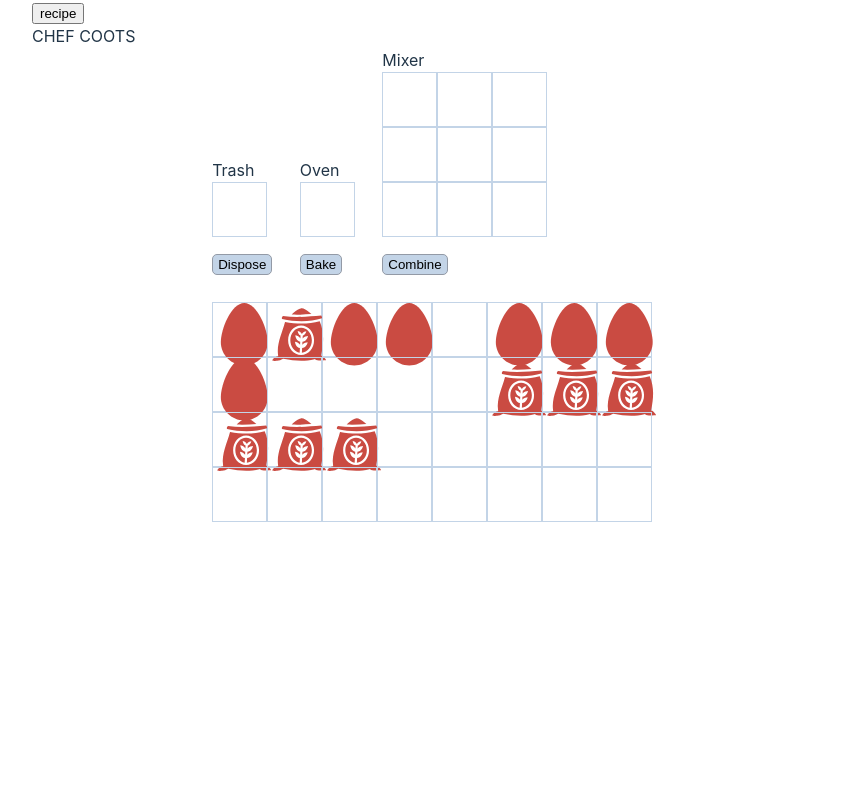
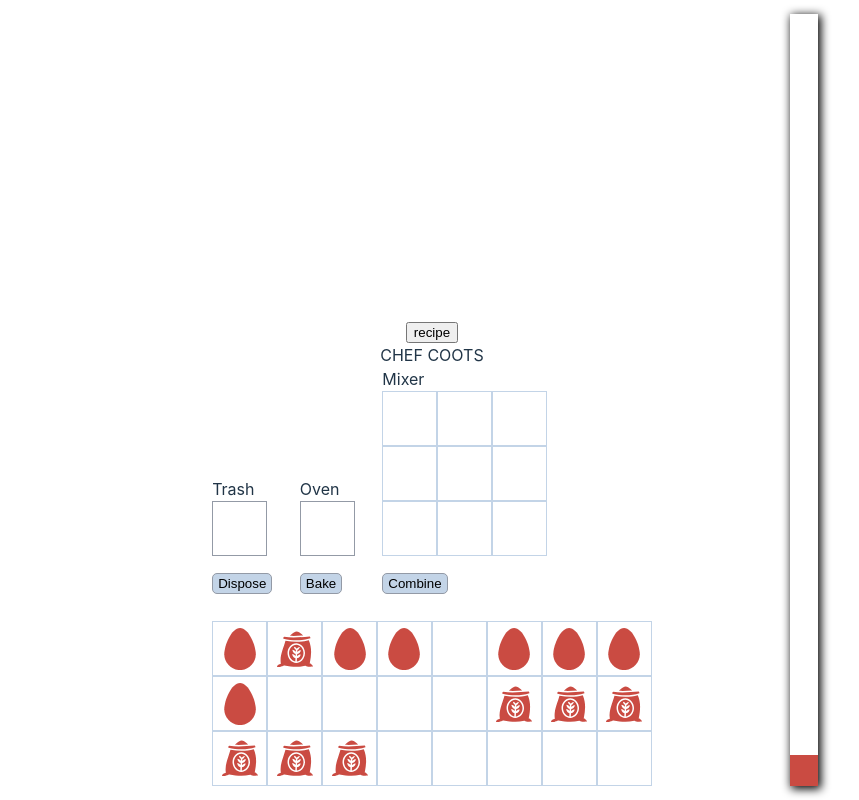
Before and after one commit to EdricY/Coots-2023, a React (Vite) app: page / in a window 1280 px wide. Shown: the whole page, without its empty margins (208-1067 px from the left). Built offline with nearby package versions, Linux system fonts and the light colour scheme.

Commit message:
coots madge meter

```diff
--- a/src/App.css
+++ b/src/App.css
@@ -1,12 +1,76 @@
 .App {
   height: 100%;
+  position: relative;
+  padding: var(--space-3xs);
+
+  display: flex;
+  flex-flow: column;
+  justify-content: flex-end;
+  align-items: center;
+}
+
+.hold-container {
+  position: fixed;
+  pointer-events: none;
+  border: 2px solid var(--yellow);
+  background-color: var(--pink);
+  height: var(--space-s);
+  width: var(--space-s);
+
+  display: flex;
+  flex-flow: column;
+  align-items: center;
+  justify-content: center;
+  gap: 1px;
+  line-height: 0.8;
+}
+
+.hold-icon {
+  font-size: var(--step-0);
+}
+
+.hold-value {
+  font-size: var(--space-3xs);
+}
+
+.action-btn {
+  border: 1px solid var(--darkgray);
+  background-color: var(--lightblue);
+  color: black;
+  border-radius: 5px;
+  padding: 2px 5px;
+}
+.action-btn:hover,
+.action-btn:active {
+  background-color: var(--red);
+  color: white;
+  cursor: pointer;
+}
+.action-btn:disabled {
+  color: black;
+  background-color: var(--lightblue);
+  opacity: 0.7;
+}
+
+.cell {
+  padding: 0;
+  background-color: transparent;
+  width: var(--space-s);
+  height: var(--space-s);
+  border: 1px solid var(--lightblue);
+  cursor: pointer;
+  font-size: var(--step-2);
+  display: grid;
+  place-items: center;
+  color: var(--red);
 }
 
 .selected {
   background-color: peru;
 }
 .tools-container {
-  padding-inline: calc((100vmin - var(--grid-cols) * var(--space-s)) / 2);
+  padding-inline: calc((100vmin - var(--grid-cols) * var(--space-s)) / 2 - var(--space-3xs));
+  align-self: flex-start;
   display: flex;
   gap: var(--space-2xs);
   margin-bottom: var(--space-2xs);
--- a/src/App.jsx
+++ b/src/App.jsx
@@ -1,5 +1,6 @@
 import { useState, useEffect, useRef } from "react";
 import "./App.css";
+import AngerMeter from "./components/AngerMeter";
 import Counter from "./components/Counter";
 import Mixer from "./components/Mixer";
 import Oven from "./components/Oven";
@@ -8,7 +9,6 @@ import Trash from "./Trash";
 
 function App() {
   const [heldItem, setHeldItem] = useState(new Entity());
-  // const [cursorObj, setCursorObj] = useState(0);
   const holdRef = useRef();
   useEffect(() => {
     if (!holdRef.current) return;
@@ -27,6 +27,20 @@ function App() {
     return heldItem;
   };
 
+  const [angerProgress, setAngerProgress] = useState(0);
+  useEffect(() => {
+    const t = setInterval(() => {
+      setAngerProgress((x) => x + 2);
+    }, 2000);
+    return () => {
+      clearInterval(t);
+    };
+  }, []);
+
+  const onAngerFull = () => {
+    setAngerProgress(0);
+  };
+
   return (
     <div className="App">
       <button>recipe</button>
@@ -37,9 +51,10 @@ function App() {
         <Mixer swapHeldItem={swapHeldItem} combineTime={2000} />
       </div>
       <Counter swapHeldItem={swapHeldItem} />
+      <AngerMeter progress={angerProgress} onFilled={onAngerFull} />
       <div className={`hold-container ${!heldItem.icon ? "hide" : ""}`} ref={holdRef}>
-        <div>{heldItem.icon}</div>
-        <div>{heldItem.value}</div>
+        <div className="hold-icon">{heldItem.icon}</div>
+        <div className="hold-value">{heldItem.value}</div>
       </div>
     </div>
   );
--- /dev/null
+++ b/src/components/AngerMeter.css
@@ -0,0 +1,56 @@
+.meter-container {
+  position: absolute;
+  inset: var(--space-3xs);
+  left: unset;
+  width: var(--space-2xs);
+  display: flex;
+  flex-flow: column;
+  justify-content: flex-end;
+  /* border: 1px solid var(--darkgray); */
+  box-shadow: black 2px 2px 10px 1px;
+}
+
+.anger-bg {
+  bottom: 0;
+  left: 0;
+  right: 0;
+  position: absolute;
+  background-color: var(--yellow);
+}
+
+.anger-meter {
+  bottom: 0;
+  left: 0;
+  right: 0;
+  position: absolute;
+  background-color: var(--red);
+  transition: height 0.5s;
+  transition-timing-function: ease-in;
+}
+
+.shake1 {
+  animation: shake 0.2s linear infinite;
+  --shakeAmt: 5%;
+  --shakeDeg: 0.2deg;
+}
+
+.shake2 {
+  animation: shake 0.2s linear infinite;
+  --shakeAmt: 10%;
+  --shakeDeg: 0.7deg;
+}
+
+@keyframes shake {
+  0% {
+    transform: translateX(0) rotate(var(--shakeDeg));
+  }
+  25% {
+    transform: translateX(var(--shakeAmt));
+  }
+  75% {
+    transform: translateX(calc(-1 * var(--shakeAmt))) rotate(calc(-1 * var(--shakeDeg)));
+  }
+  100% {
+    transform: translateX(0);
+  }
+}
--- /dev/null
+++ b/src/components/AngerMeter.jsx
@@ -0,0 +1,20 @@
+import { useEffect, useRef, useState } from "react";
+import "./AngerMeter.css";
+
+export default function AngerMeter({ progress, onFilled }) {
+  useEffect(() => {
+    if (progress > 100) {
+      console.log("anger full");
+      onFilled();
+    }
+  }, [progress]);
+
+  const progressStr = Math.min(progress, 100) + "%";
+  const animClass = progress >= 90 ? "shake2" : progress >= 80 ? "shake1" : "";
+  return (
+    <div className={`meter-container ${animClass}`}>
+      <div className={`anger-bg`} style={{ height: progressStr }}></div>
+      <div className={`anger-meter`} style={{ height: progressStr }}></div>
+    </div>
+  );
+}
--- a/src/components/Counter.jsx
+++ b/src/components/Counter.jsx
@@ -1,5 +1,5 @@
 import { useEffect, useRef, useState } from "react";
-import "./counter.css";
+import "./Counter.css";
 import { gridStartData } from "../data";
 import { FaBeer } from "react-icons/fa";
 
--- a/src/components/counter.css
+++ b/src/components/counter.css
@@ -1,16 +1,3 @@
-.hold-container {
-  position: absolute;
-  pointer-events: none;
-  border: 2px solid var(--yellow);
-  background-color: var(--pink);
-  padding: 10px;
-  height: var(--space-s);
-  width: var(--space-s);
-  display: grid;
-  place-items: center;
-  grid-template-rows: 1fr min-content;
-}
-
 .hide {
   display: none;
 }
--- a/src/data.jsx
+++ b/src/data.jsx
@@ -27,13 +27,5 @@ export const gridStartData = [
   new Entity(),
   new Entity(),
   new Entity(),
-  new Entity(""),
-  new Entity(""),
-  new Entity(""),
-  new Entity(""),
-  new Entity(""),
-  new Entity(""),
-  new Entity(""),
-  new Entity(),
   new Entity(),
 ];
--- a/src/index.css
+++ b/src/index.css
@@ -33,14 +33,14 @@
   --space-2xl: clamp(7.5rem, calc(3.33rem + 20.83vmin), 20rem);
   --space-3xl: clamp(11.25rem, calc(5rem + 31.25vmin), 30rem);
 
-  --step--2: clamp(0.65rem, calc(0.34rem + 1.58vw), 1.6rem);
-  --step--1: clamp(0.78rem, calc(0.38rem + 2.03vw), 2rem);
-  --step-0: clamp(0.94rem, calc(0.42rem + 2.6vw), 2.5rem);
-  --step-1: clamp(1.13rem, calc(0.46rem + 3.33vw), 3.13rem);
-  --step-2: clamp(1.35rem, calc(0.5rem + 4.26vw), 3.91rem);
-  --step-3: clamp(1.62rem, calc(0.53rem + 5.44vw), 4.88rem);
-  --step-4: clamp(1.94rem, calc(0.56rem + 6.93vw), 6.1rem);
-  --step-5: clamp(2.33rem, calc(0.57rem + 8.83vw), 7.63rem);
+  --step--2: clamp(0.65rem, calc(0.34rem + 1.58vmin), 1.6rem);
+  --step--1: clamp(0.78rem, calc(0.38rem + 2.03vmin), 2rem);
+  --step-0: clamp(0.94rem, calc(0.42rem + 2.6vmin), 2.5rem);
+  --step-1: clamp(1.13rem, calc(0.46rem + 3.33vmin), 3.13rem);
+  --step-2: clamp(1.35rem, calc(0.5rem + 4.26vmin), 3.91rem);
+  --step-3: clamp(1.62rem, calc(0.53rem + 5.44vmin), 4.88rem);
+  --step-4: clamp(1.94rem, calc(0.56rem + 6.93vmin), 6.1rem);
+  --step-5: clamp(2.33rem, calc(0.57rem + 8.83vmin), 7.63rem);
 }
 
 *,
@@ -75,41 +75,6 @@ body {
   max-height: 1280px;
 }
 
-button {
-}
-
-.action-btn {
-  border: 1px solid var(--darkgray);
-  background-color: var(--lightblue);
-  color: black;
-  border-radius: 5px;
-  padding: 2px 5px;
-}
-.action-btn:hover,
-.action-btn:active {
-  background-color: var(--red);
-  color: white;
-  cursor: pointer;
-}
-.action-btn:disabled {
-  color: black;
-  background-color: var(--lightblue);
-  opacity: 0.7;
-}
-
-.cell {
-  padding: 0;
-  background-color: transparent;
-  width: var(--space-s);
-  height: var(--space-s);
-  border: 1px solid var(--lightblue);
-  cursor: pointer;
-  font-size: var(--step-2);
-  display: grid;
-  place-items: center;
-  color: var(--red);
-}
-
 .flex-1 {
   flex: 1 1 auto;
 }
```
